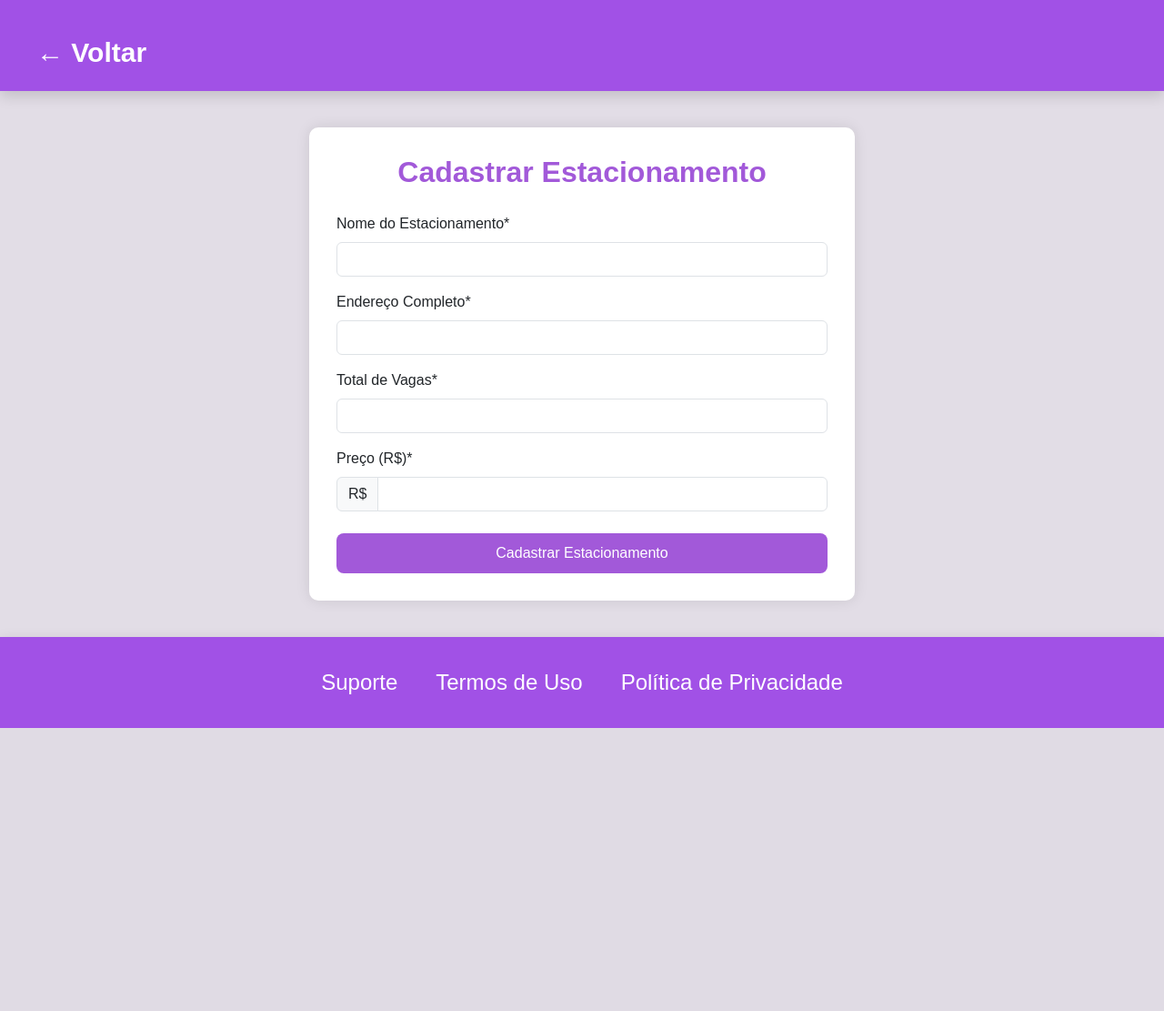
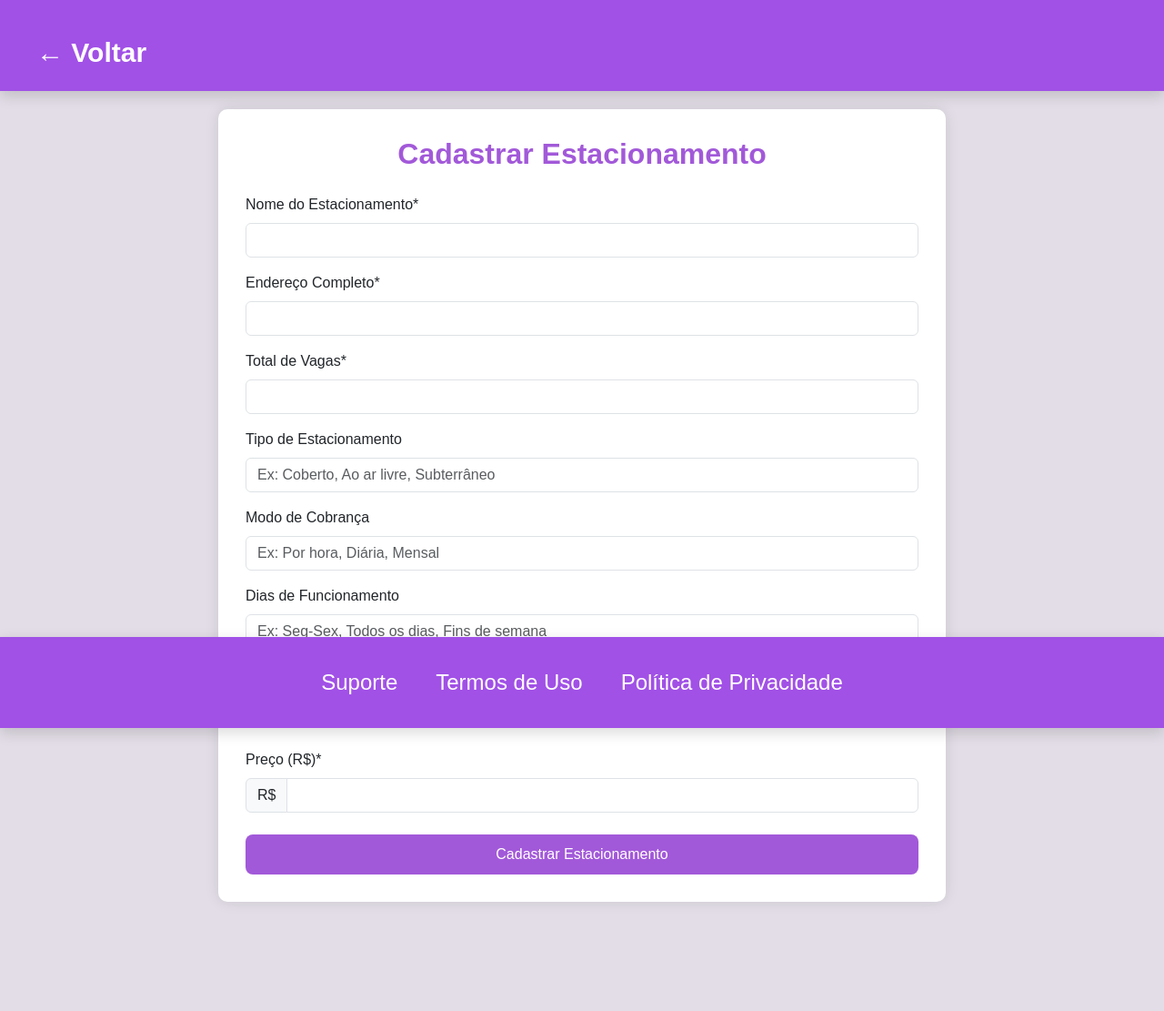
Before and after one commit to dueduno/in1039_aula_time1_github, a Django app: page /criar_estacionamento/ in a window 1280 px wide. Shown: the whole page at 91% size. Before the commit the page ends 800 px from the top, so only its background shows below. Run offline with Django 5.2, Linux system fonts and the light colour scheme; a user stored in the database is signed in.

Commit message:
Nova coluna do estacionamento + Colocar no mapa + Colocar na pagina de criar estacionamento + Colocar no banco

```diff
--- a/myProject/myApp/models.py
+++ b/myProject/myApp/models.py
@@ -18,12 +18,18 @@ class Cliente(models.Model):
 class Administrador(Cliente):
     cnpj = models.CharField(max_length=18, unique=True)
 
+from django.db import models
+
 class Estacionamento(models.Model):
     nome = models.CharField(max_length=255)
     endereco = models.CharField(max_length=255)
     total_vagas = models.IntegerField()
     vagas_disponiveis = models.IntegerField()
     preco = models.DecimalField(max_digits=10, decimal_places=2)
+    tipo = models.CharField(max_length=100, default='Geral')
+    modo_cobranca = models.CharField(max_length=100, default='Por hora')
+    dias_funcionamento = models.CharField(max_length=255, default='Segunda a Sexta')
+    horario_atendimento = models.CharField(max_length=100, default='08:00 - 18:00')
 
     def __str__(self):
         return self.nome
--- a/myProject/myApp/templates/criar_estacionamento.html
+++ b/myProject/myApp/templates/criar_estacionamento.html
@@ -68,8 +68,12 @@
       border-radius: 10px;
       box-shadow: 0 0 15px rgba(0,0,0,0.1);
       padding: 30px;
-      max-width: 600px;
-      width: 100%;
+      /* Ajuste principal: aumentamos o max-width para o formulário ocupar mais espaço */
+      max-width: 800px; /* Alterado de 600px para 800px */
+      width: 90%; /* Ajustado para 90% para dar um pouco mais de margem em telas pequenas */
+      margin-top: 120px; /* Espaço para o retângulo de cima */
+      margin-bottom: 120px; /* Espaço para o retângulo de baixo */
+      box-sizing: border-box; /* Garante que padding não adicione à largura total */
     }
 
     .form-title {
@@ -106,7 +110,6 @@
       text-decoration: underline;
     }
 
-
   </style>
 </head>
 <body>
@@ -139,6 +142,30 @@
         <input type="number" class="form-control" id="total_vagas" name="total_vagas" min="1" required>
       </div>
 
+      <!-- Tipo de Estacionamento -->
+      <div class="mb-3">
+        <label for="tipo" class="form-label">Tipo de Estacionamento</label>
+        <input type="text" class="form-control" id="tipo" name="tipo" placeholder="Ex: Coberto, Ao ar livre, Subterrâneo">
+      </div>
+
+      <!-- Modo de Cobrança -->
+      <div class="mb-3">
+        <label for="modo_cobranca" class="form-label">Modo de Cobrança</label>
+        <input type="text" class="form-control" id="modo_cobranca" name="modo_cobranca" placeholder="Ex: Por hora, Diária, Mensal">
+      </div>
+
+      <!-- Dias de Funcionamento -->
+      <div class="mb-3">
+        <label for="dias_funcionamento" class="form-label">Dias de Funcionamento</label>
+        <input type="text" class="form-control" id="dias_funcionamento" name="dias_funcionamento" placeholder="Ex: Seg-Sex, Todos os dias, Fins de semana">
+      </div>
+
+      <!-- Horário de Atendimento -->
+      <div class="mb-4">
+        <label for="horario_atendimento" class="form-label">Horário de Atendimento</label>
+        <input type="text" class="form-control" id="horario_atendimento" name="horario_atendimento" placeholder="Ex: 08:00 - 22:00, 24 horas">
+      </div>
+
       <!-- Preço -->
       <div class="mb-4">
         <label for="preco" class="form-label">Preço (R$)*</label>
--- a/myProject/myApp/views.py
+++ b/myProject/myApp/views.py
@@ -180,17 +180,33 @@ def mapa(request):
 def criar_estacionamento(request):
     if request.method == 'POST':
         try:
+            nome = request.POST['nome']
+            endereco = request.POST['endereco']
+            total_vagas = int(request.POST['total_vagas'])
+            preco = float(request.POST['preco'])
+            tipo = request.POST.get('tipo', '')
+            modo_cobranca = request.POST.get('modo_cobranca', '')
+            dias_funcionamento = request.POST.get('dias_funcionamento', '')
+            horario_atendimento = request.POST.get('horario_atendimento', '')
+
             Estacionamento.objects.create(
-                nome=request.POST['nome'],
-                endereco=request.POST['endereco'],
-                total_vagas=int(request.POST['total_vagas']),
-                vagas_disponiveis=int(request.POST['total_vagas']),
-                preco=float(request.POST['preco'])
+                nome=nome,
+                endereco=endereco,
+                total_vagas=total_vagas,
+                vagas_disponiveis=total_vagas,
+                preco=preco,
+                tipo=tipo,
+                modo_cobranca=modo_cobranca,
+                dias_funcionamento=dias_funcionamento,
+                horario_atendimento=horario_atendimento
             )
             messages.success(request, 'Estacionamento cadastrado com sucesso!')
             return redirect('mapa')
+        except ValueError as ve:
+            messages.error(request, f'Erro de validação nos dados: {str(ve)}. Verifique os campos numéricos.')
         except Exception as e:
-            messages.error(request, f'Erro ao cadastrar: {str(e)}')
+            messages.error(request, f'Erro ao cadastrar estacionamento: {str(e)}')
+
 
     return render(request, 'criar_estacionamento.html')
 
```
Also changed, not shown: myProject/myApp/templates/mapa.html (+13 -1 lines), myProject/db.sqlite3, myProject/myApp/migrations/0007_estacionamento_dias_funcionamento_and_more.py (added).
